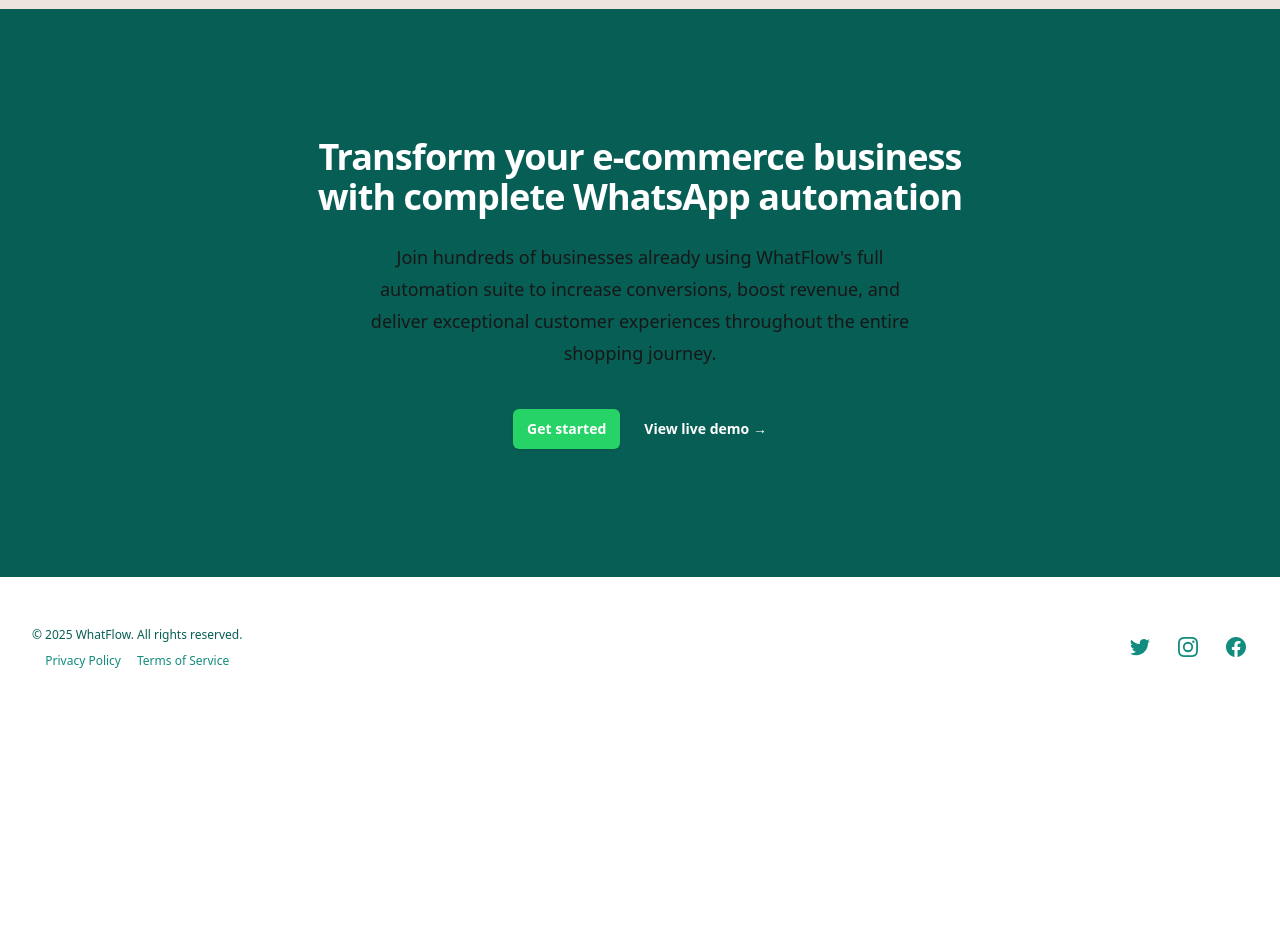
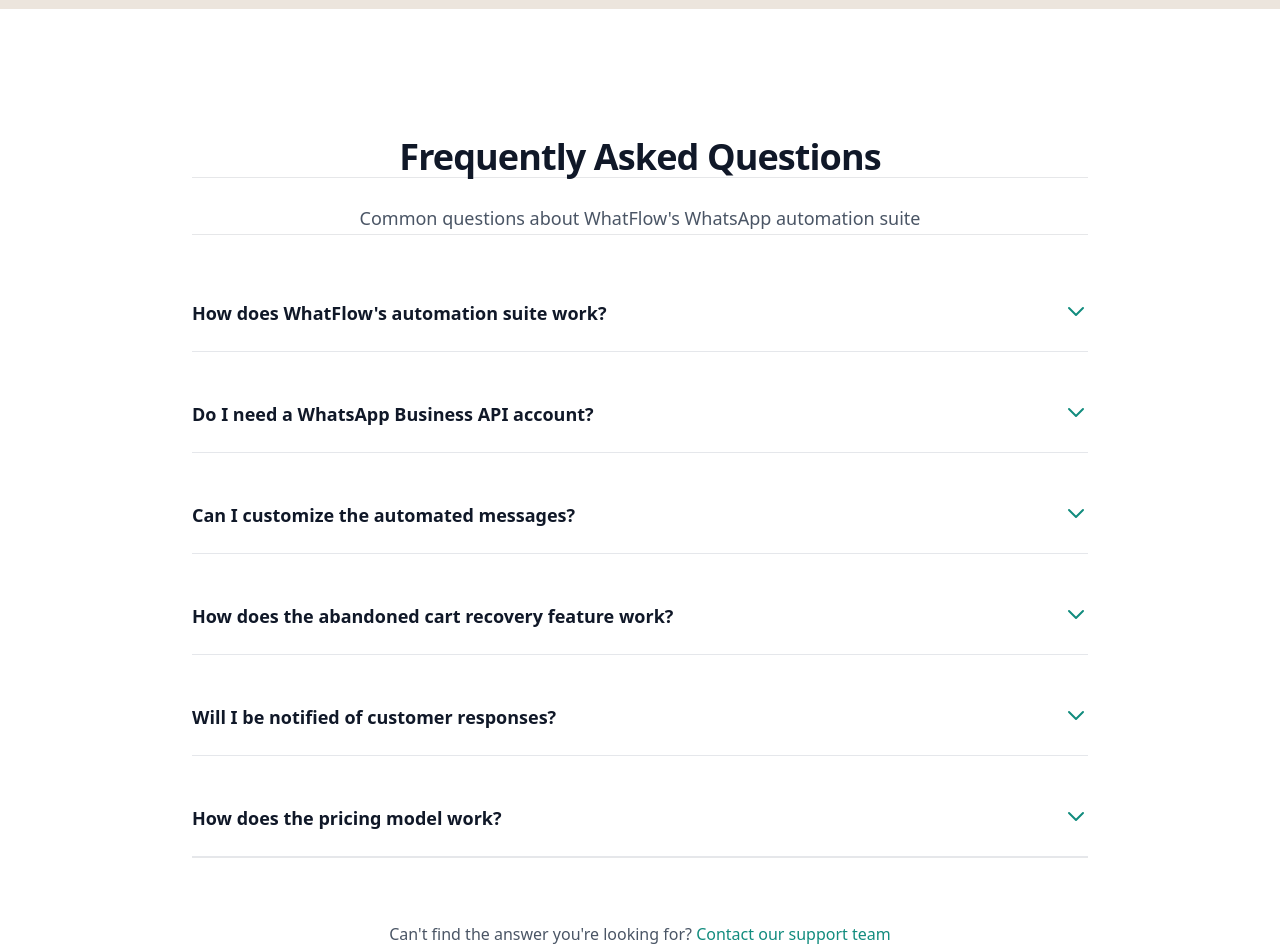
Before and after one commit to WhatFlow/whatflow.github.io, a Next.js app: page / in a window 1280 px wide. Shown: the part 3220-4172 px from the top of the page. Before the commit the page ends 3937 px from the top, so only its background shows below. Built offline with nearby package versions, Linux system fonts and the light colour scheme.

Commit message:
Add FAQ component to Home page and include FAQ link in Footer

```diff
--- a/src/app/page.tsx
+++ b/src/app/page.tsx
@@ -3,6 +3,7 @@
 import Features from '@/components/Features';
 import Testimonials from '@/components/Testimonials';
 import CTA from '@/components/CTA';
+import FAQ from '@/components/FAQ';
 import Footer from '@/components/Footer';
 
 export const metadata = {
@@ -17,6 +18,7 @@
       <Hero />
       <Features />
       <Testimonials />
+      <FAQ />
       <CTA />
       <Footer />
     </main>
--- /dev/null
+++ b/src/components/FAQ.tsx
@@ -0,0 +1,100 @@
+'use client';
+
+import { useState } from 'react';
+
+interface FAQItemProps {
+  question: string;
+  answer: string;
+}
+
+function FAQItem({ question, answer }: FAQItemProps) {
+  const [isOpen, setIsOpen] = useState(false);
+
+  return (
+    <div className="border-b border-gray-200">
+      <button
+        className="flex w-full items-start justify-between py-6 text-left"
+        onClick={() => setIsOpen(!isOpen)}
+      >
+        <span className="text-lg font-semibold text-gray-900">{question}</span>
+        <span className="ml-6 flex-shrink-0">
+          {isOpen ? (
+            <svg className="h-6 w-6 text-teal" fill="none" viewBox="0 0 24 24" stroke="currentColor">
+              <path strokeLinecap="round" strokeLinejoin="round" strokeWidth={2} d="M5 15l7-7 7 7" />
+            </svg>
+          ) : (
+            <svg className="h-6 w-6 text-teal" fill="none" viewBox="0 0 24 24" stroke="currentColor">
+              <path strokeLinecap="round" strokeLinejoin="round" strokeWidth={2} d="M19 9l-7 7-7-7" />
+            </svg>
+          )}
+        </span>
+      </button>
+      {isOpen && (
+        <div className="pb-6">
+          <p className="text-base text-gray-600">{answer}</p>
+        </div>
+      )}
+    </div>
+  );
+}
+
+export default function FAQ() {
+  const faqs = [
+    {
+      question: "How does WhatFlow's automation suite work?",
+      answer: "WhatFlow connects to your WhatsApp Business API and Shopify store to automate communication throughout the customer journey. It handles order confirmations, abandoned cart recovery, shipping updates, and order cancellations, all while maintaining a personal touch with customizable templates."
+    },
+    {
+      question: "Do I need a WhatsApp Business API account?",
+      answer: "Yes, you need a WhatsApp Business API account to use WhatFlow. We can help guide you through the application process if you don't already have one. This API access is what allows our automation to send messages on your behalf."
+    },
+    {
+      question: "Can I customize the automated messages?",
+      answer: "Absolutely! WhatFlow provides customizable templates for each automation type. You can personalize the content, add your brand voice, include dynamic product information, and tailor the messaging to match your communication style."
+    },
+    {
+      question: "How does the abandoned cart recovery feature work?",
+      answer: "When a customer abandons their cart, WhatFlow automatically sends a WhatsApp message after a set delay (which you can configure). The message reminds them about the items in their cart and provides a direct link to complete their purchase, significantly boosting conversion rates."
+    },
+    {
+      question: "Will I be notified of customer responses?",
+      answer: "Yes, any customer responses to automated messages will be forwarded to your WhatsApp Business account where you can continue the conversation personally. This creates a seamless transition from automation to personal service when needed."
+    },
+    {
+      question: "How does the pricing model work?",
+      answer: "Our pricing is based on the number of messages sent per month across all automation types. Every plan includes our full suite of features - the only difference is the message volume. Plans automatically upgrade if you exceed your limit to ensure uninterrupted service."
+    }
+  ];
+
+  return (
+    <div id="faq" className="bg-white py-24 sm:py-32">
+      <div className="mx-auto max-w-7xl px-6 lg:px-8">
+        <div className="mx-auto max-w-4xl divide-y divide-gray-900/10">
+          <h2 className="text-3xl font-bold tracking-tight text-gray-900 sm:text-4xl text-center">
+            Frequently Asked Questions
+          </h2>
+          <p className="mt-6 text-lg leading-8 text-gray-600 text-center mb-10">
+            Common questions about WhatFlow's WhatsApp automation suite
+          </p>
+          <dl className="mt-10 space-y-6 divide-y divide-gray-200">
+            {faqs.map((faq) => (
+              <FAQItem
+                key={faq.question}
+                question={faq.question}
+                answer={faq.answer}
+              />
+            ))}
+          </dl>
+          <div className="mt-16 text-center">
+            <p className="text-gray-600">
+              Can't find the answer you're looking for?{' '}
+              <a href="mailto:support@whatflow.com" className="font-medium text-teal hover:text-green">
+                Contact our support team
+              </a>
+            </p>
+          </div>
+        </div>
+      </div>
+    </div>
+  );
+}
--- a/src/components/Footer.tsx
+++ b/src/components/Footer.tsx
@@ -25,6 +25,13 @@
               <path fillRule="evenodd" d="M22 12c0-5.523-4.477-10-10-10S2 6.477 2 12c0 4.991 3.657 9.128 8.438 9.878v-6.987h-2.54V12h2.54V9.797c0-2.506 1.492-3.89 3.777-3.89 1.094 0 2.238.195 2.238.195v2.46h-1.26c-1.243 0-1.63.771-1.63 1.562V12h2.773l-.443 2.89h-2.33v6.988C18.343 21.128 22 16.991 22 12z" clipRule="evenodd" />
             </svg>
           </Link>
+
+          <Link href="https://linkedin.com/company/whatflow" className="text-teal hover:text-green">
+            <span className="sr-only">LinkedIn</span>
+            <svg className="h-6 w-6" fill="currentColor" viewBox="0 0 24 24" aria-hidden="true">
+              <path d="M20.447 20.452h-3.554v-5.569c0-1.328-.027-3.037-1.852-3.037-1.853 0-2.136 1.445-2.136 2.939v5.667H9.351V9h3.414v1.561h.046c.477-.9 1.637-1.85 3.37-1.85 3.601 0 4.267 2.37 4.267 5.455v6.286zM5.337 7.433c-1.144 0-2.063-.926-2.063-2.065 0-1.138.92-2.063 2.063-2.063 1.14 0 2.064.925 2.064 2.063 0 1.139-.925 2.065-2.064 2.065zm1.782 13.019H3.555V9h3.564v11.452zM22.225 0H1.771C.792 0 0 .774 0 1.729v20.542C0 23.227.792 24 1.771 24h20.451C23.2 24 24 23.227 24 22.271V1.729C24 .774 23.2 0 22.222 0h.003z" />
+            </svg>
+          </Link>
         </div>
         <div className="mt-8 md:order-1 md:mt-0">
           <p className="text-center text-xs leading-5 text-teal-dark">
@@ -37,6 +44,9 @@
             <Link href="/terms" className="hover:text-green">
               Terms of Service
             </Link>
+            <Link href="#faq" className="hover:text-green">
+              FAQ
+            </Link>
           </div>
         </div>
       </div>
```
